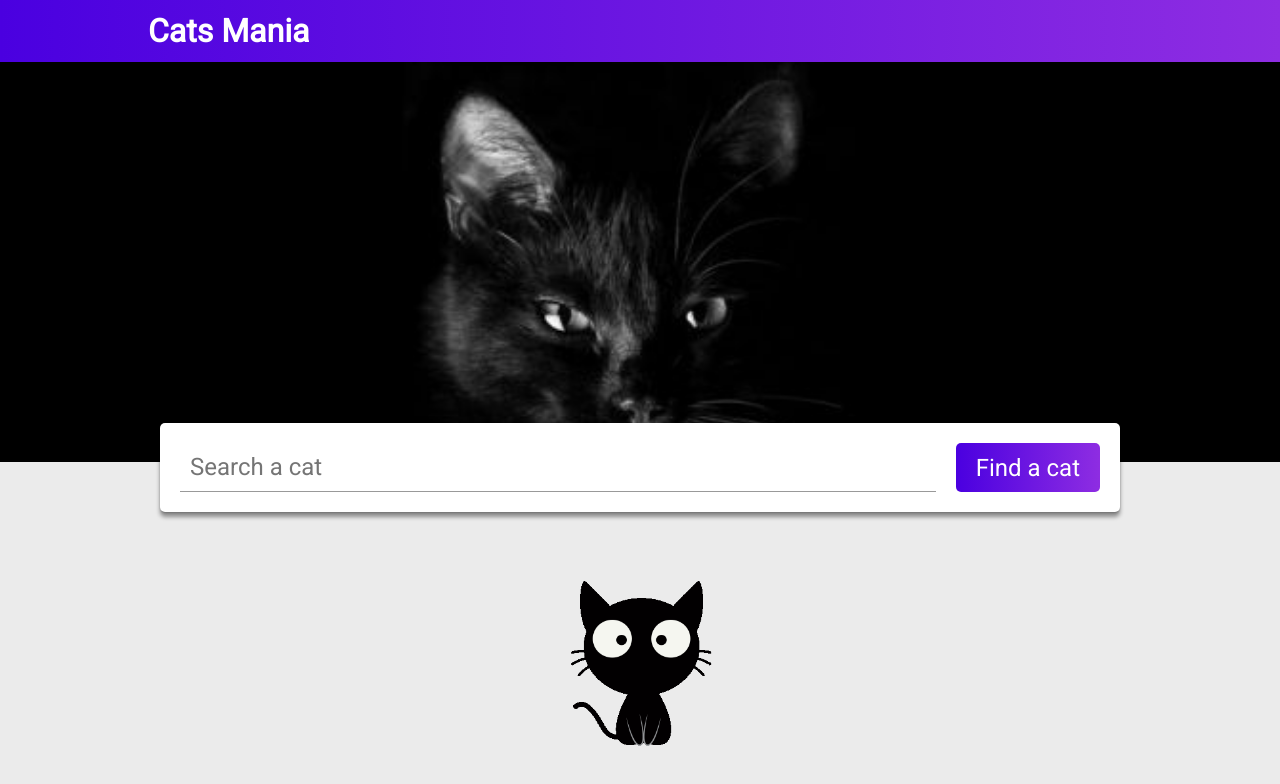
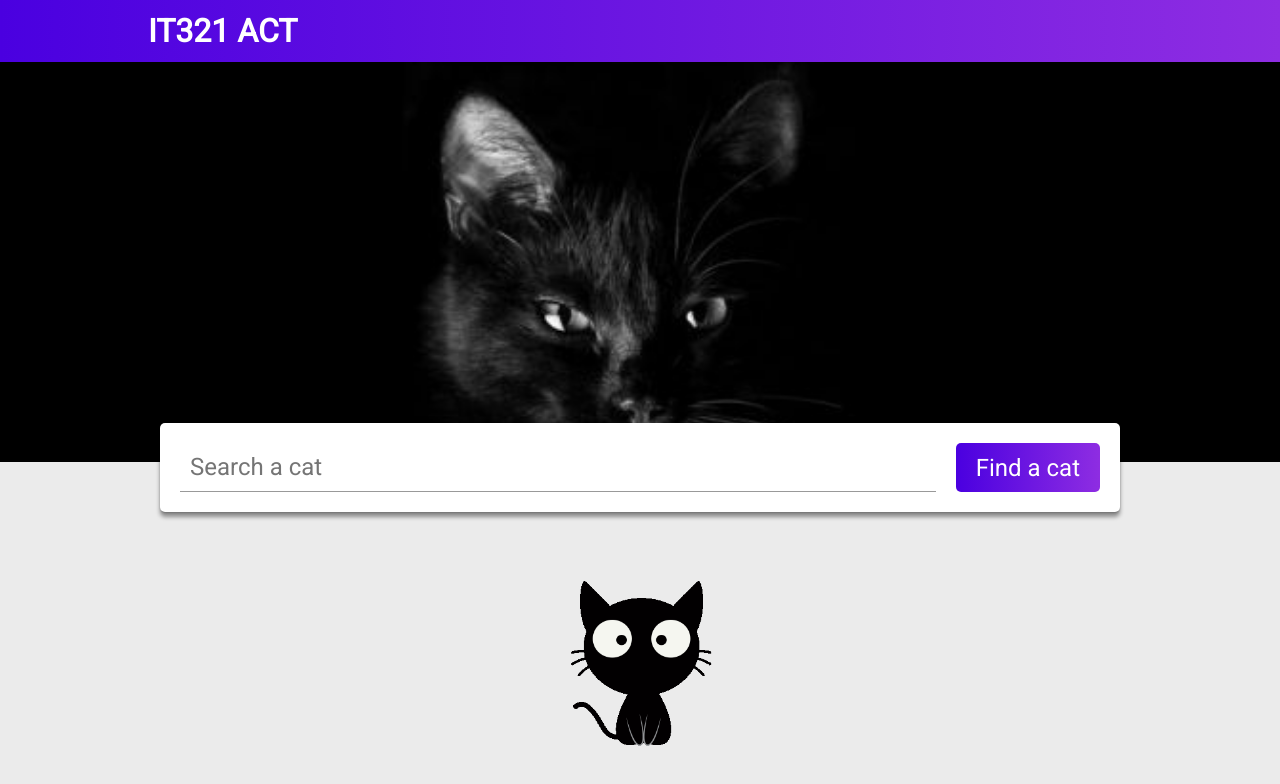
Before and after one commit to noelrosales/cats-mania, a plain HTML site: page index.html in a window 1280 px wide. Drawn offline with Linux system fonts and the light colour scheme.

Commit message:
change site title

```diff
--- a/index.html
+++ b/index.html
@@ -10,7 +10,7 @@
 <body>
     <header>
         <div class="container">
-            <h1>Cats Mania</h1>
+            <h1>IT321 ACT</h1>
         </div>
     </header>
 
```
